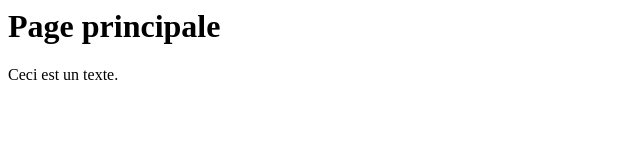
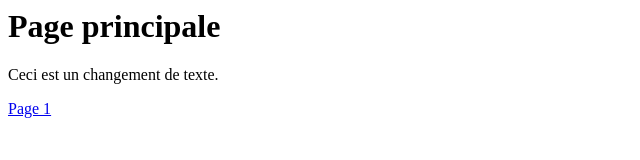
Before and after one commit to Chafiahmdi/gitflow-exerc1, a plain HTML site: page index.html in a window 1280 px wide. Shown: the whole page, without its empty margins (0-640 px from the left). Drawn offline with Linux system fonts and the light colour scheme.

Commit message:
add link in a index

```diff
--- a/index.html
+++ b/index.html
@@ -3,6 +3,7 @@
         Page principale
     </h1>
     <p>
-        Ceci est un texte.
+        Ceci est un changement de texte.
     </p>
+    <a href="./page1.html">Page 1</a>
 </body>
```
